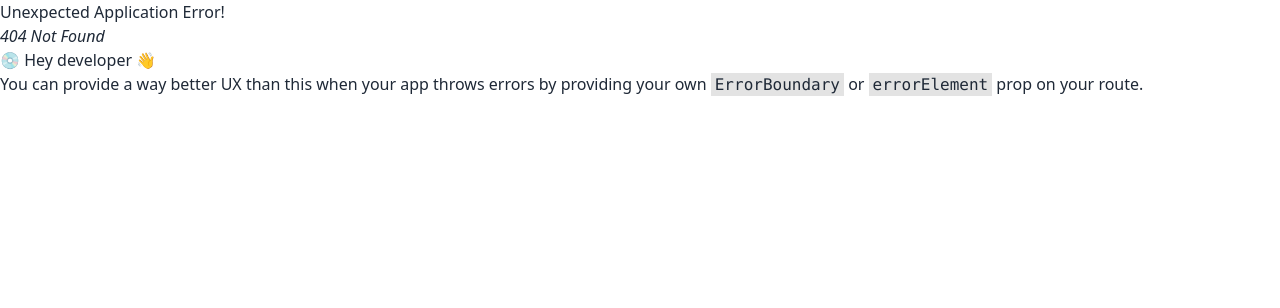
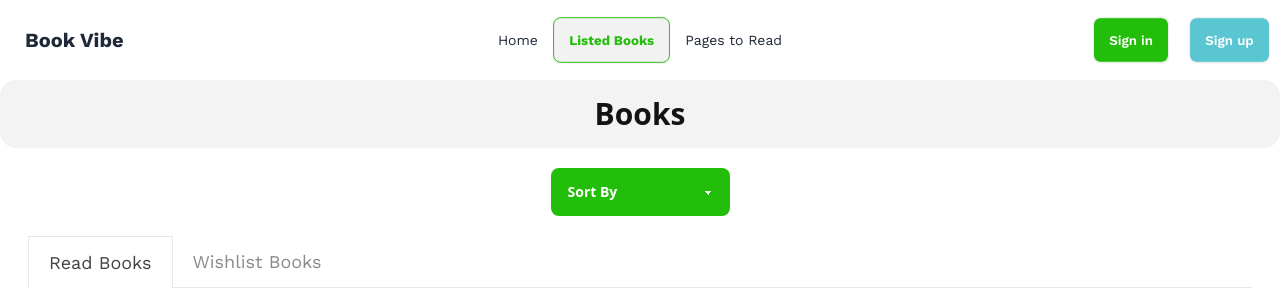
Before and after one commit to anasahammad/Book-vibe, a React (Vite) app: page /listed-books/whist-list in a window 1280 px wide. Before the commit this address had no page. Shown: the top 308 px of the page. Built offline with nearby package versions, Linux system fonts and the light colour scheme; a web font is replaced by a local one.

Commit message:
Listed page design added

```diff
--- a/package.json
+++ b/package.json
@@ -16,6 +16,7 @@
     "react-dom": "^18.2.0",
     "react-icons": "^5.0.1",
     "react-router-dom": "^6.22.3",
+    "react-toastify": "^10.0.5",
     "sort-by": "^1.2.0"
   },
   "devDependencies": {
--- a/src/Components/BookDetails.jsx
+++ b/src/Components/BookDetails.jsx
@@ -1,23 +1,28 @@
 import { Link, useParams } from "react-router-dom";
 import useBooks from "../Hooks/useBooks";
 import { useEffect, useState } from "react";
+import { saveReads } from "../utilies/useReadStorage";
 
 const BookDetails = () => {
    const {bookId} = useParams()
    const {data} = useBooks()
    const [singleBook, setSingleBook] = useState([]);
+   let singleBooks = data.find(item => item.bookId === parseInt(bookId));
+   useEffect(()=>{
 
-   useEffect(()=>{
-    let singleBooks = data.find(item => item.bookId === parseInt(bookId));
     setSingleBook(singleBooks);
 
-   }, [bookId, data])
+   }, [singleBooks])
 
    const {bookName, author, image, rating, category, tags, review, totalPages, publisher, yearOfPublishing} = singleBook || {};
 
 //    for(let tag in tags){
 //     console.log(typeof tag);
 //    }
+
+const handleRead = data=>{
+    saveReads(data);
+}
 
     return (
         <div className="hero max-w-7xl mx-auto mt-6">
@@ -62,7 +67,7 @@ const BookDetails = () => {
 
                 <div className="font-work-sans mt-4" >
                     <Link>
-                    <Link><button className="btn mr-4 text-[18px] font-semibold border-[#1313134d]">Read</button></Link>
+                    <Link><button onClick={()=>handleRead(singleBooks)} className="btn mr-4 text-[18px] font-semibold border-[#1313134d]">Read</button></Link>
                         <Link><button className="btn text-[18px] bg-[#59C6D2] font-semibold text-white">Wishlist</button></Link>
                     </Link>
                 </div>
--- /dev/null
+++ b/src/Components/Read.jsx
@@ -0,0 +1,11 @@
+
+
+const Read = () => {
+    return (
+        <div>
+            <h4>Read...</h4>
+        </div>
+    );
+};
+
+export default Read;
--- /dev/null
+++ b/src/Components/WhistList.jsx
@@ -0,0 +1,11 @@
+
+
+const WhistList = () => {
+    return (
+        <div>
+            <h3>Whist List.....</h3>
+        </div>
+    );
+};
+
+export default WhistList;
--- a/src/Pages/ListedBooks.jsx
+++ b/src/Pages/ListedBooks.jsx
@@ -1,9 +1,52 @@
+import { useEffect, useState } from "react";
+import { getRead } from "../utilies/useReadStorage";
+import { Link } from "react-router-dom";
 
 
 const ListedBooks = () => {
+
+    const [read, setRead] = useState([])
+    const [tabIndex, setTabIndex] = useState(0)
+
+    useEffect(()=> {
+        let storeReads = getRead();
+        setRead(storeReads);
+    }, [])
     return (
-        <div>
-            <h1 className="text-4xl">Hi from listed books</h1>
+        <div className="max-w-7xl mx-auto">
+            <div className="bg-[#1313130d] py-4 rounded-2xl">
+            <h1 className="text-3xl text-center text-[#131313] font-bold">Books</h1>
+            </div>
+            <div className="text-center my-5">
+            <select className="select  bg-[#23BE0A] text-white font-semibold">
+  <option disabled selected>Sort By</option>
+  <option>Rating</option>
+  <option>Number of pages</option>
+  <option>Published Year</option>
+
+</select>
+            </div>
+
+
+            <div className="flex  mx-7 overflow-x-auto overflow-y-hidden  flex-nowrap dark:bg-gray-100 dark:text-gray-800 ">
+	<Link to=""
+    onClick={()=> setTabIndex(0)}
+    className={`flex cursor-pointer items-center flex-shrink-0 px-5 py-3 space-x-2 ${
+        tabIndex === 0 ? 'border border-b-0 text-[#131313cc]' : 'border-b text-[#13131380]'
+      }  `}>
+
+		<span className=" text-[18px] font-work-sans ">Read Books</span>
+	</Link>
+	<Link to={`whist-list`}
+        onClick={()=> setTabIndex(1)}
+        className={`flex cursor-pointer items-center flex-shrink-0 px-5 py-3 space-x-2 ${
+            tabIndex === 1 ? 'border border-b-0 text-[#131313cc]' : 'border-b text-[#13131380]'
+          }  `}>
+
+		<span className=" text-[18px] font-work-sans ">Wishlist Books</span>
+	</Link>
+	<div className="border-b w-full"></div>
+</div>
         </div>
     );
 };
--- a/src/Root.jsx
+++ b/src/Root.jsx
@@ -1,5 +1,6 @@
 import { Outlet } from "react-router-dom";
 import Navbar from "./Components/Navbar";
+import { ToastContainer } from "react-toastify";
 
 
 
@@ -8,6 +9,7 @@ const Root = () => {
     <div>
       <Navbar></Navbar>
       <Outlet></Outlet>
+
     </div>
   );
 };
--- a/src/main.jsx
+++ b/src/main.jsx
@@ -10,6 +10,9 @@ import Home from './Pages/Home';
 import ListedBooks from './Pages/ListedBooks';
 import PagesToRead from './Pages/PagesToRead';
 import BookDetails from './Components/BookDetails';
+import { ToastContainer } from 'react-toastify';
+import Read from './Components/Read';
+import WhistList from './Components/WhistList';
 
 const router = createBrowserRouter([
   {
@@ -23,7 +26,17 @@ const router = createBrowserRouter([
       },
       {
         path: "/listed-books",
-        element: <ListedBooks></ListedBooks>
+        element: <ListedBooks></ListedBooks>,
+        children: [
+          {
+            index: true,
+            element: <Read></Read>
+          },
+          {
+            path: "whist-list",
+            element: <WhistList></WhistList>
+          }
+        ]
       },
       {
         path: "/pages-to-read",
@@ -33,6 +46,7 @@ const router = createBrowserRouter([
         path: "/books-details/:bookId",
         element:<BookDetails></BookDetails>
       }
+
     ]
   },
 ]);
@@ -40,5 +54,6 @@ const router = createBrowserRouter([
 ReactDOM.createRoot(document.getElementById('root')).render(
   <React.StrictMode>
     <RouterProvider router={router}></RouterProvider>
+    <ToastContainer />
   </React.StrictMode>,
 )
--- /dev/null
+++ b/src/utilies/useReadStorage.js
@@ -0,0 +1,24 @@
+import { toast } from "react-toastify";
+import 'react-toastify/dist/ReactToastify.css';
+export const getRead = ()=>{
+    let reads = [];
+    const storeReads = localStorage.getItem("read");
+    if(storeReads){
+        reads = JSON.parse(storeReads);
+    }
+    return reads;
+}
+
+export const saveReads = data=>{
+    let reads = getRead();
+    const isExist = reads.find(read=> read.bookId === data.bookId);
+    if(isExist){
+
+        return toast.error("Book Already Read")
+    }
+
+        reads.push(data)
+        localStorage.setItem("read", JSON.stringify(reads));
+        return toast.success("Book added for Read");
+
+}
```
Also changed, not shown: 1 other file (tests, documents, lock files or other folders).
